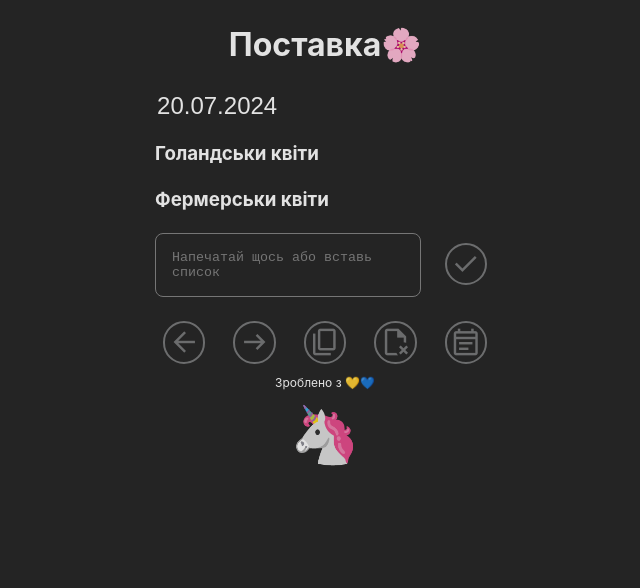
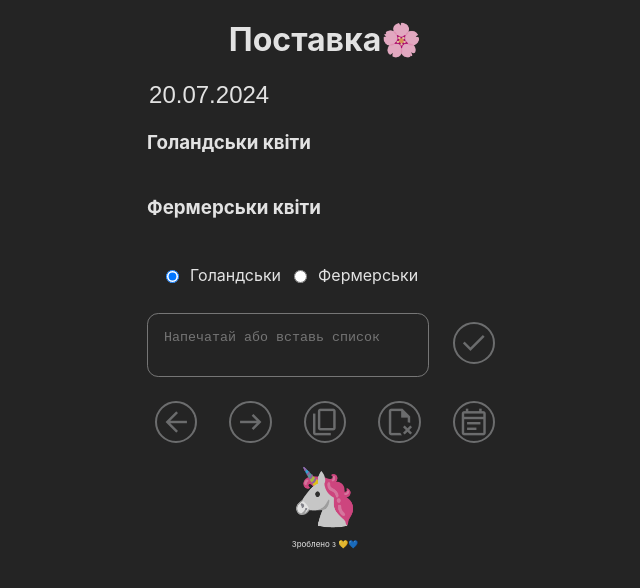
Before and after one commit to VHelloKittyV/SortMyFlowers, a React (Vite) app: page / in a window 1280 px wide. Shown: the top 588 px of the page, without its empty margins (315-955 px from the left). Built offline with nearby package versions, Linux system fonts and the light colour scheme.

Commit message:
filter filter added

```diff
--- a/src/Components/Date.jsx
+++ b/src/Components/Date.jsx
@@ -9,13 +9,11 @@ export default function DateComponent({ setDate }) {
     });
 
     useEffect(() => {
-        if (!currentDate) {
-            const now = new Date();
-            const formattedDate = `${String(now.getDate()).padStart(2, '0')}.${String(now.getMonth() + 1).padStart(2, '0')}.${now.getFullYear()}`;
-            setCurrentDate(formattedDate);
-            setDate(formattedDate);
-        }
-    }, [currentDate, setDate]);
+        const now = new Date();
+        const formattedDate = `${String(now.getDate()).padStart(2, '0')}.${String(now.getMonth() + 1).padStart(2, '0')}.${now.getFullYear()}`;
+        setCurrentDate(formattedDate);
+        setDate(formattedDate);
+    }, [setDate]);
 
     const handleDateChange = (e) => {
         const newDate = e.target.value;
@@ -38,7 +36,3 @@ export default function DateComponent({ setDate }) {
 DateComponent.propTypes = {
     setDate: PropTypes.func.isRequired,
 };
-
-DateComponent.propTypes = {
-    currentDate: PropTypes.string.isRequired,
-};
--- a/src/Components/Footer.css
+++ b/src/Components/Footer.css
@@ -1,6 +1,6 @@
 p{
     text-align: center;
-    font-size: 12px;
+    font-size: 8px;
     margin: auto 0;
 
 }
--- a/src/Components/Footer.jsx
+++ b/src/Components/Footer.jsx
@@ -2,8 +2,8 @@ import "./Footer.css";
 export default function Footer() {
     return (
         <>
+            <p className="Unicorn">🦄</p>
             <p>Зроблено з 💛💙</p>
-            <p className="Unicorn">🦄</p>
         </>
     );
 }
--- a/src/Components/List.css
+++ b/src/Components/List.css
@@ -13,6 +13,8 @@
 
 ol{
     padding-left: 1rem;
+    max-height: 8rem;
+    overflow: scroll;
 }
 ol li {
     text-transform: capitalize;
@@ -22,6 +24,7 @@ ol li {
     cursor: pointer;
 }
 h1 {
+    margin: 1rem;
     text-align: center;
 }
 
@@ -47,22 +50,25 @@ button {
 textarea{
     width: 100%;
     resize: none;
-    padding-top:12px;
     padding: 1rem;
-    border-radius: 8px;
+    border-radius: 0.7rem;
     background-color: transparent;
     color-scheme: light dark;
     color: rgba(255, 255, 255, 0.87);
+
     user-select: unset;
     -webkit-user-select: none; /* Safari */
     -moz-user-select: none; /* Firefox */
     -ms-user-select: none; /* Internet Explorer/Edge */
     user-select: none; /* Non-prefixed version, currently supported by Chrome, Edge, Opera and Firefox */
     cursor: pointer;
+    :placeholder{
+        font-size: 2rem;
+    }
 
 }
 .deleteItem {
-    font-size:16px;
+    font-size:0.7rem;
     -webkit-user-select: none; /* Safari */
     -moz-user-select: none; /* Firefox */
     -ms-user-select: none; /* Internet Explorer/Edge */
@@ -79,7 +85,18 @@ span button {
 }
 .control{
    display: flex;
-   gap: 12px;
+   gap: 1rem;
    margin-top: 1rem;
 
 }
+fieldset{
+    display: flex;
+    justify-content: start;
+    gap: 0.5rem;
+    margin-bottom: 1rem;
+    border: none;
+    label{
+        cursor: pointer;
+    }
+
+}
--- a/src/Components/List.jsx
+++ b/src/Components/List.jsx
@@ -9,9 +9,8 @@ export default function List({ currentDate }) {
     const [editId, setEditId] = useState(null);
     const [history, setHistory] = useState([]);
     const [redoStack, setRedoStack] = useState([]);
+    const [filter, setFilter] = useState("holland");
     const inputRef = useRef(null); // useRef to keep track of textarea
-
-    const substring = "ферм";
 
     function handleDeleteItem(id) {
         const newFlowers = flowers.filter((flower) => flower.id !== id);
@@ -26,7 +25,9 @@ export default function List({ currentDate }) {
         .sort((a, b) => a.name.localeCompare(b.name))
         .map((flower) => (
             <li key={flower.id}>
-                <span onDoubleClick={() => handleEdit(flower.id)}>{flower.name}</span>
+                <span onDoubleClick={() => handleEdit(flower.id)}>
+                    {flower.name}
+                </span>
                 <button
                     style={{ userSelect: "none" }}
                     className="deleteItem"
@@ -46,7 +47,9 @@ export default function List({ currentDate }) {
         .sort((a, b) => a.name.localeCompare(b.name))
         .map((flower) => (
             <li key={flower.id}>
-                <span onDoubleClick={() => handleEdit(flower.id)}>{flower.name}</span>
+                <span onDoubleClick={() => handleEdit(flower.id)}>
+                    {flower.name}
+                </span>
                 <button
                     style={{ userSelect: "none" }}
                     className="deleteItem"
@@ -94,7 +97,7 @@ export default function List({ currentDate }) {
 
                 names.forEach((name) => {
                     const newFlower = { id: Date.now() + Math.random(), name };
-                    if (name.toLowerCase().includes(substring.toLowerCase())) {
+                    if (filter === "farm") {
                         newFarmFlowers.push(newFlower);
                     } else {
                         newFlowers.push(newFlower);
@@ -157,7 +160,7 @@ export default function List({ currentDate }) {
             "Голандськи квіти:",
             ...flowers.map((flower) => flower.name),
             "Фермерськи квіти:",
-            ...farmFlowers.map((flower) => flower.name)
+            ...farmFlowers.map((flower) => flower.name),
         ].join("\n");
         navigator.clipboard.writeText(allFlowers);
     };
@@ -168,12 +171,32 @@ export default function List({ currentDate }) {
             <ol>{listItems}</ol>
             <h3>Фермерськи квіти</h3>
             <ol>{listItems2}</ol>
+            <fieldset>
+                <input
+                    type="radio"
+                    name="filter"
+                    id="holland"
+                    value="holland"
+                    checked={filter === "holland"}
+                    onChange={() => setFilter("holland")}
+                />
+                <label htmlFor="holland">Голандськи</label>
+                <input
+                    type="radio"
+                    name="filter"
+                    id="farm"
+                    value="farm"
+                    checked={filter === "farm"}
+                    onChange={() => setFilter("farm")}
+                />
+                <label htmlFor="farm">Фермерськи</label>
+            </fieldset>
 
             <div className="inputBody">
                 <textarea
                     ref={inputRef}
                     rows={2}
-                    placeholder="Напечатай щось або вставь список"
+                    placeholder="Напечатай або вставь список"
                     value={inputValue}
                     onChange={(e) => setInputValue(e.target.value)}
                     onKeyDown={(e) =>
@@ -188,7 +211,9 @@ export default function List({ currentDate }) {
             </div>
             <div className="control">
                 <button type="button" onClick={handleUndo}>
-                    <span className="material-symbols-outlined">arrow_back</span>
+                    <span className="material-symbols-outlined">
+                        arrow_back
+                    </span>
                 </button>
                 <button type="button" onClick={handleRedo}>
                     <span className="material-symbols-outlined">
@@ -201,10 +226,14 @@ export default function List({ currentDate }) {
                     </span>
                 </button>
                 <button type="button" onClick={handleClear}>
-                    <span className="material-symbols-outlined">scan_delete</span>
+                    <span className="material-symbols-outlined">
+                        scan_delete
+                    </span>
                 </button>
                 <button type="button">
-                    <span className="material-symbols-outlined">event_note</span>
+                    <span className="material-symbols-outlined">
+                        event_note
+                    </span>
                 </button>
             </div>
         </>
```
